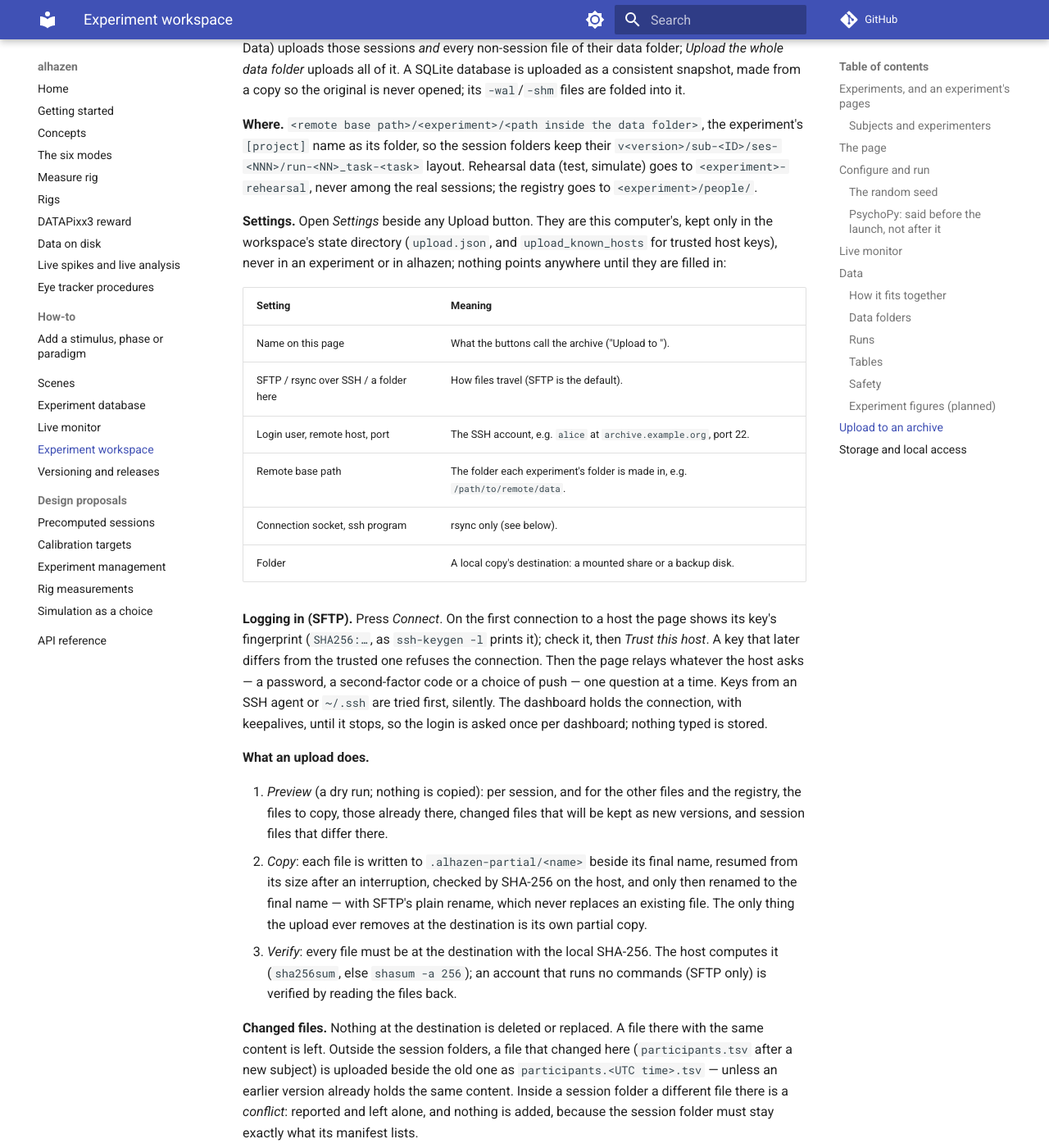
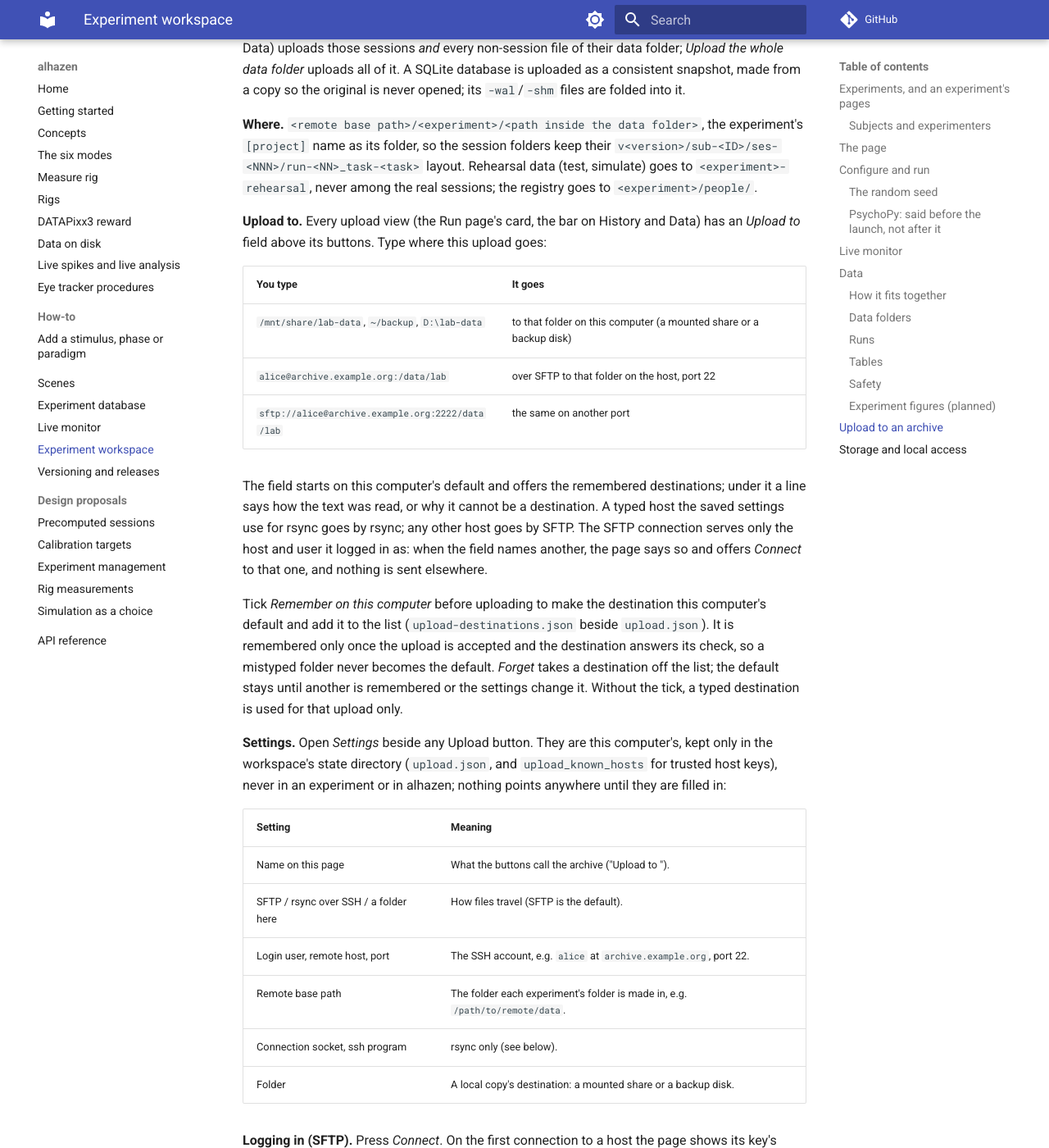
Before and after one commit to sh4r11f/alhazen, an MkDocs documentation site: the page built from docs/workspace.md, in a window 1280 px wide and 1400 px high, scrolled down 14526 px. Shown: the whole window at 82% size. Built offline with MkDocs 1.6.1 and Material for MkDocs 9.7.7, drawn with Linux system fonts in a browser that asks for light colours; comment, search, counter and statistics services are not loaded.

Commit message:
Document the Upload to field; changelog; mypy fix

```diff
--- a/docs/workspace.md
+++ b/docs/workspace.md
@@ -744,6 +744,31 @@ their `v<version>/sub-<ID>/ses-<NNN>/run-<NN>_task-<task>` layout. Rehearsal
 data (test, simulate) goes to `<experiment>-rehearsal`, never among the real
 sessions; the registry goes to `<experiment>/people/`.
 
+**Upload to.** Every upload view (the Run page's card, the bar on History
+and Data) has an *Upload to* field above its buttons. Type where this upload
+goes:
+
+| You type | It goes |
+|---|---|
+| `/mnt/share/lab-data`, `~/backup`, `D:\lab-data` | to that folder on this computer (a mounted share or a backup disk) |
+| `alice@archive.example.org:/data/lab` | over SFTP to that folder on the host, port 22 |
+| `sftp://alice@archive.example.org:2222/data/lab` | the same on another port |
+
+The field starts on this computer's default and offers the remembered
+destinations; under it a line says how the text was read, or why it cannot
+be a destination. A typed host the saved settings use for rsync goes by
+rsync; any other host goes by SFTP. The SFTP connection serves only the host
+and user it logged in as: when the field names another, the page says so and
+offers *Connect* to that one, and nothing is sent elsewhere.
+
+Tick *Remember on this computer* before uploading to make the destination
+this computer's default and add it to the list (`upload-destinations.json`
+beside `upload.json`). It is remembered only once the upload is accepted and
+the destination answers its check, so a mistyped folder never becomes the
+default. *Forget* takes a destination off the list; the default stays until
+another is remembered or the settings change it. Without the tick, a typed
+destination is used for that upload only.
+
 **Settings.** Open *Settings* beside any Upload button. They are this
 computer's, kept only in the workspace's state directory (`upload.json`,
 and `upload_known_hosts` for trusted host keys), never in an experiment or
```
Also changed, not shown: CHANGELOG.md (+23 -0 lines), 1 other file.
